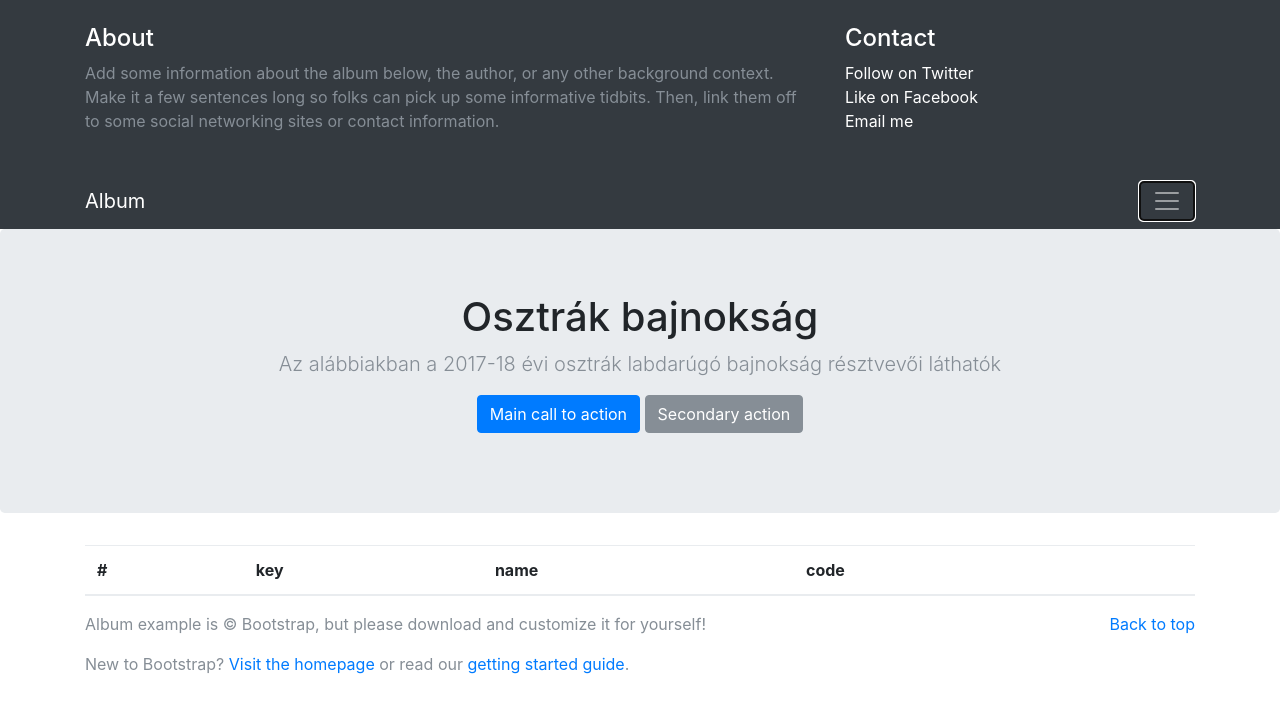
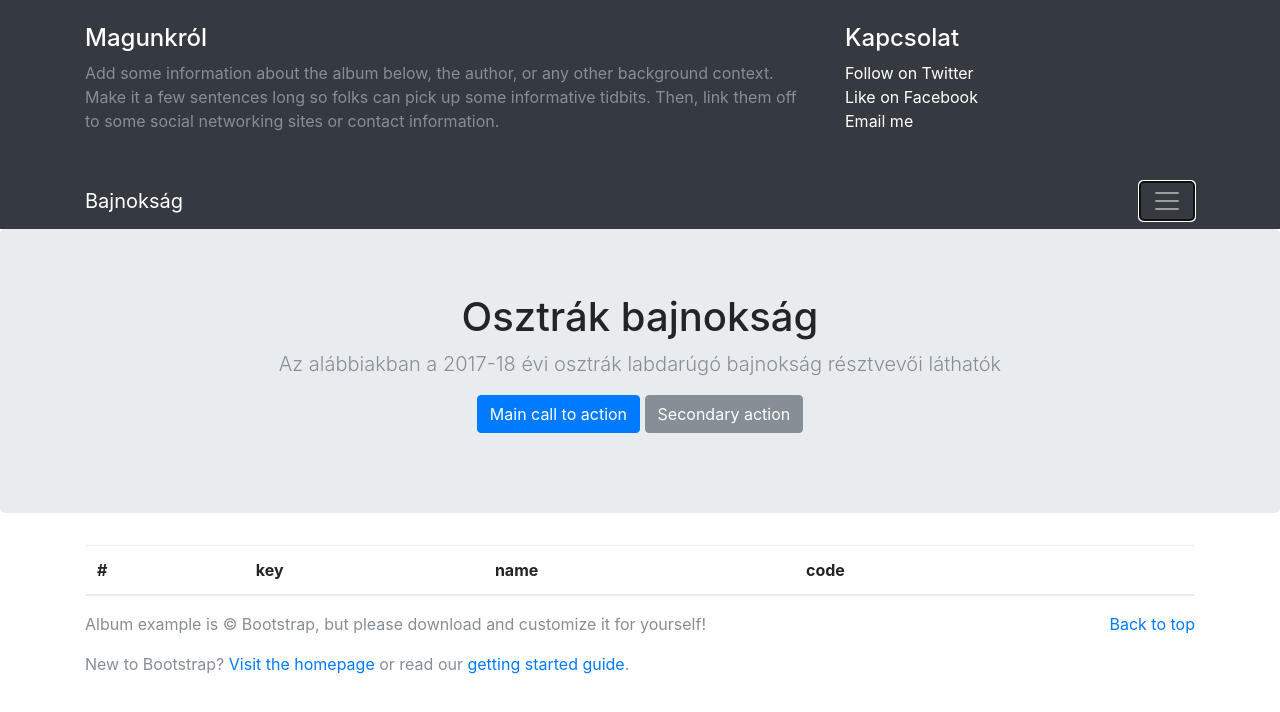
Before and after one commit to mateLaczko/yellow-3-hf, a plain HTML site: page index.html in a window 1280 px wide. Both pictures are taken after a click on the button "Toggle navigation". Drawn offline with nearby package versions, Linux system fonts and the light colour scheme; no server answers.

Commit message:
fix:fejlec

```diff
--- a/index.html
+++ b/index.html
@@ -5,7 +5,7 @@
   <meta charset="utf-8">
   <meta name="viewport" content="width=device-width, initial-scale=1, shrink-to-fit=no">
 
-  <title>Album example for Bootstrap</title>
+  <title>Osztrák bajnokság</title>
 
   <!-- Bootstrap core CSS -->
   <link rel="stylesheet" href="https://maxcdn.bootstrapcdn.com/bootstrap/4.0.0-beta.2/css/bootstrap.min.css" integrity="sha384-PsH8R72JQ3SOdhVi3uxftmaW6Vc51MKb0q5P2rRUpPvrszuE4W1povHYgTpBfshb"
@@ -22,13 +22,13 @@
       <div class="container">
         <div class="row">
           <div class="col-sm-8 py-4">
-            <h4 class="text-white">About</h4>
+            <h4 class="text-white">Magunkról</h4>
             <p class="text-muted">Add some information about the album below, the author, or any other background context. Make it a few sentences
               long so folks can pick up some informative tidbits. Then, link them off to some social networking sites or
               contact information.</p>
           </div>
           <div class="col-sm-4 py-4">
-            <h4 class="text-white">Contact</h4>
+            <h4 class="text-white">Kapcsolat</h4>
             <ul class="list-unstyled">
               <li>
                 <a href="#" class="text-white">Follow on Twitter</a>
@@ -46,7 +46,7 @@
     </div>
     <div class="navbar navbar-dark bg-dark">
       <div class="container d-flex justify-content-between">
-        <a href="#" class="navbar-brand">Album</a>
+        <a href="#" class="navbar-brand">Bajnokság</a>
         <button class="navbar-toggler" type="button" data-toggle="collapse" data-target="#navbarHeader" aria-controls="navbarHeader"
           aria-expanded="false" aria-label="Toggle navigation">
           <span class="navbar-toggler-icon"></span>
```
